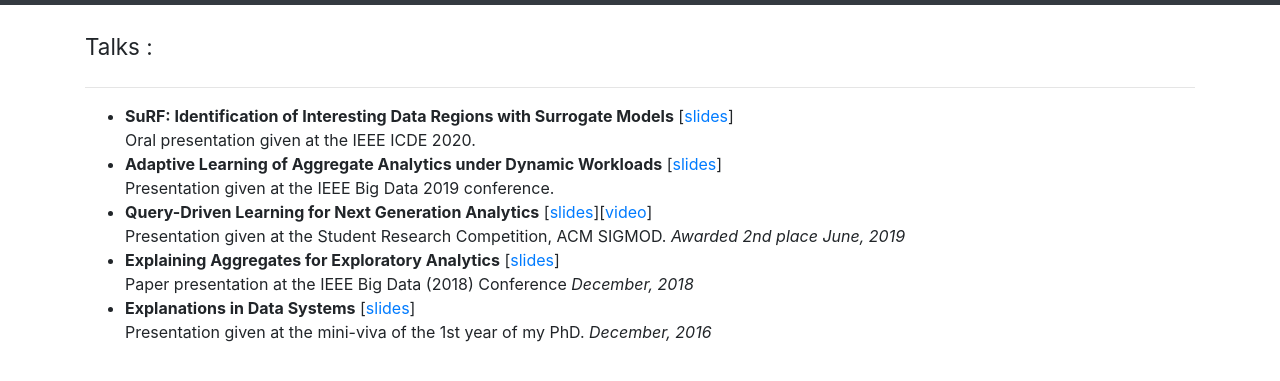
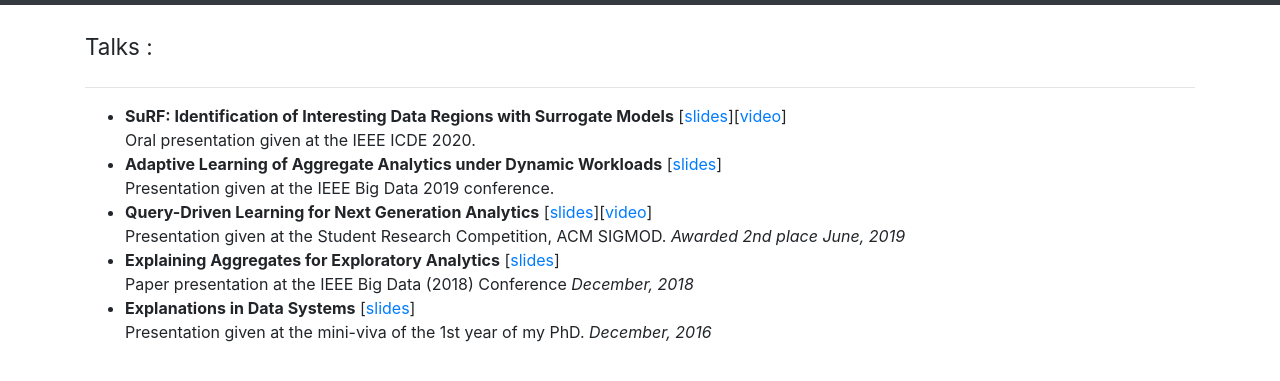
Before and after one commit to Skeftical/skeftical.github.io, a website: page pages/talks.html in a window 1280 px wide. Shown: the part 51-432 px from the top of the page. Drawn offline with Linux system fonts and the light colour scheme.

Commit message:
uploaded video

```diff
--- a/pages/talks.html
+++ b/pages/talks.html
@@ -67,7 +67,7 @@
         <hr/>
         <ul>
           <li>
-        <b>SuRF: Identification of Interesting Data Regions with Surrogate Models</b> [<a href="../pdfs/talk-surf.pptx">slides</a>]<br />
+        <b>SuRF: Identification of Interesting Data Regions with Surrogate Models</b> [<a href="../pdfs/talk-surf.pptx">slides</a>][<a href="https://www.youtube.com/watch?time_continue=3415&v=16MVh_OVoq0&feature=emb_logo">video</a>]<br />
         Oral presentation given at the IEEE ICDE 2020.
       </li>
           <li>
```
